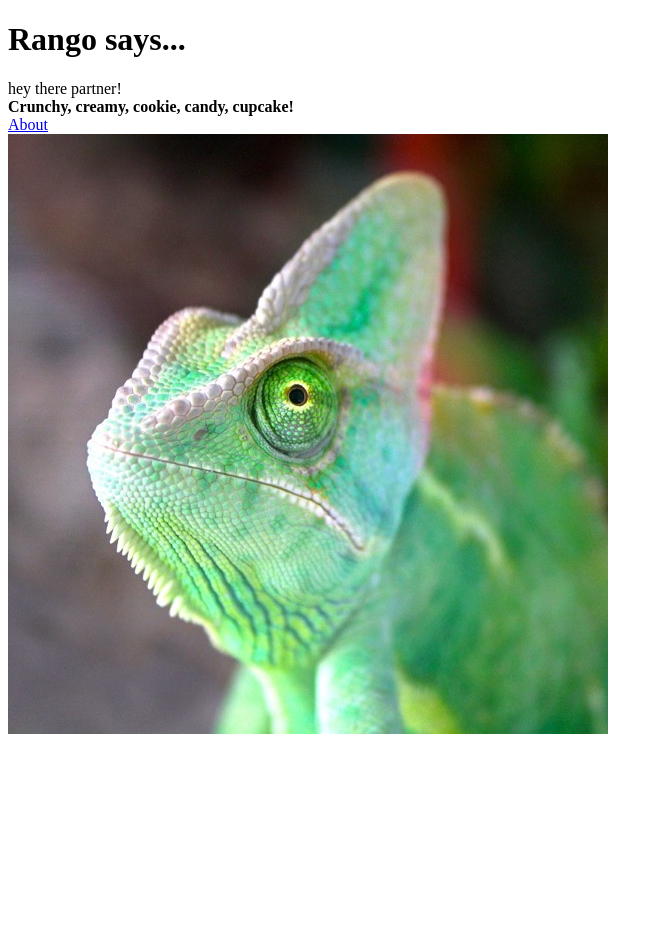
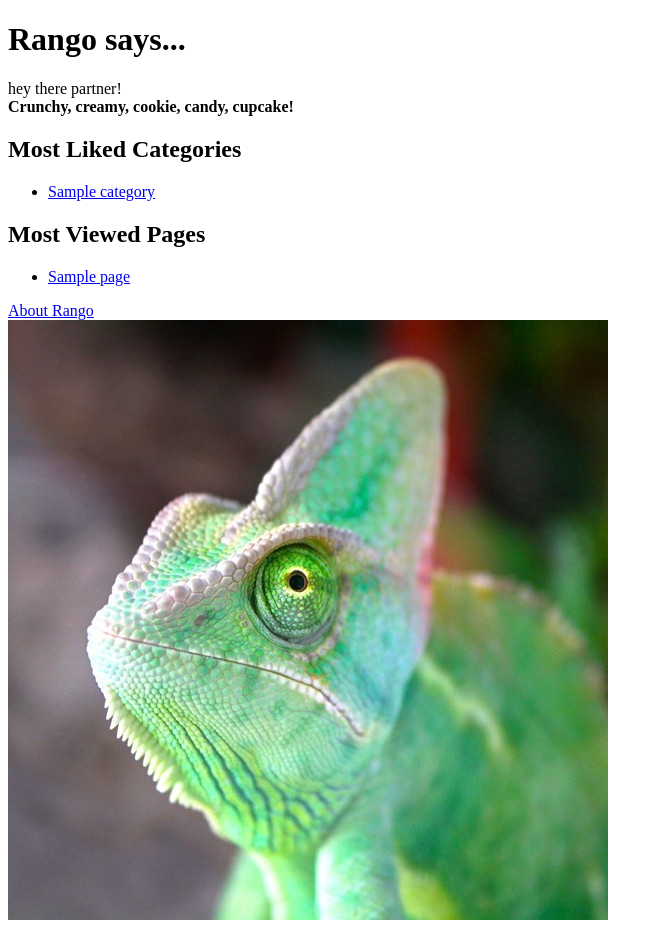
Before and after one commit to Smeshster/tango_with_django_project, a Django app: page / in a window 1280 px wide. Shown: the whole page, without its empty margins (0-663 px from the left). Before the commit the page ends 734 px from the top, so only its background shows below. Run offline with Django 3.2, Linux system fonts and the light colour scheme; tables that the repository leaves empty hold one stand-in row (values such as "Sample post").

Commit message:
Complete Chapter 6 exercises

```diff
--- a/rango/admin.py
+++ b/rango/admin.py
@@ -1,8 +1,12 @@
 from django.contrib import admin
 from rango.models import Category, Page
+
 # Register your models here.
 class PageAdmin(admin.ModelAdmin):
     list_display = ('title', 'category', 'url')
 
-admin.site.register(Category)
+class CategoryAdmin(admin.ModelAdmin):
+    prepopulated_fields = {'slug': ('name',)}
+
+admin.site.register(Category, CategoryAdmin)
 admin.site.register(Page, PageAdmin)
--- a/rango/models.py
+++ b/rango/models.py
@@ -1,10 +1,15 @@
 from django.db import models
-
+from django.template.defaultfilters import slugify
 # Create your models here.
 class Category(models.Model):
     name = models.CharField(max_length=128, unique=True)
     views = models.IntegerField(default=0)
     likes = models.IntegerField(default=0)
+    slug = models.SlugField(unique=True)
+
+    def save(self, *args, **kwargs):
+        self.slug = slugify(self.name)
+        super(Category, self).save(*args, **kwargs)
 
     class Meta:
         verbose_name_plural = 'Categories'
--- a/rango/urls.py
+++ b/rango/urls.py
@@ -9,5 +9,7 @@ app_name = 'rango'
 
 urlpatterns = [
     path('', views.index, name='index'),
-    path('about/', views.about, name='about')
+    path('about/', views.about, name='about'),
+    path('category/<slug:category_name_slug>/',
+         views.show_category, name='show_category'),
 ]
--- a/rango/views.py
+++ b/rango/views.py
@@ -1,11 +1,32 @@
 from django.shortcuts import render
+from rango.models import Category
+from django.http import HttpResponse
+from rango.models import Page
 
-from django.http import HttpResponse
 
 def index(request):
-    context_dict = {'boldmessage': 'Crunchy, creamy, cookie, candy, cupcake!'}
+    category_list = Category.objects.order_by('-likes')[:5]
+    page_list = Page.objects.order_by('-views')[:5]
+    context_dict = {}
+    context_dict['boldmessage'] = 'Crunchy, creamy, cookie, candy, cupcake!'
+    context_dict['categories'] = category_list
+    context_dict['pages'] = page_list
     return render(request, 'rango/index.html', context=context_dict)
 
 
 def about(request):
     return render(request, 'rango/about.html')
+
+def show_category(request, category_name_slug):
+
+    context_dict = {}
+
+    try:
+        category = Category.objects.get(slug=category_name_slug)
+        pages = Page.objects.filter(category=category)
+        context_dict['pages'] = pages
+        context_dict['category'] = category
+    except Category.DoesNotExist:
+        context_dict['category'] = None
+        context_dict['pages'] = None
+    return render(request, 'rango/category.html', context=context_dict)
--- a/templates/rango/index.html
+++ b/templates/rango/index.html
@@ -3,12 +3,9 @@
 {% load staticfiles %}
 
 <html>
-
-
     <head>
         <title>Rango</title>
     </head>
-
 
     <body>
         <h1>Rango says...</h1>
@@ -16,10 +13,40 @@
             hey there partner! <br />
             <strong>{{ boldmessage }}</strong><br />
         </div>
+
         <div>
-			<a href="/rango/about/">About</a><br />
-			<img src="{% static 'images/rango.jpg' %}"
-				alt="Picture of Rango" />
+            <h2>Most Liked Categories</h2>
+            {% if categories %}
+            <ul>
+                {% for category in categories %}
+                <li>
+                    <a href="/rango/category/{{ category.slug }}/">{{ category.name }}</a>
+                </li>
+                {% endfor %}
+            </ul>
+            {% else %}
+                <strong>There are no categories present.</strong>
+            {% endif %}
+        </div>
+
+        <div>
+            <h2>Most Viewed Pages</h2>
+            {% if pages %}
+            <ul>
+                {% for page in pages %}
+                <li>
+                    <a href="{{ page.url }}">{{ page.title }}</a>
+                </li>
+                {% endfor %}
+            </ul>
+            {% else %}
+                <strong>There are no pages present.</strong>
+            {% endif %}
+        </div>
+
+        <div>
+            <a href="/rango/about/">About Rango</a><br />
+            <img src="{% static "images/rango.jpg" %}" alt="Picture of Rango" />
         </div>
     </body>
-</hmtl>
+</html>
```
Also changed, not shown: populate_rango.py (+19 -9 lines), templates/rango/category.html (added, +32 -0 lines), rango/migrations/0003_category_slug.py (added). Lines whose indentation alone changed are shown as unchanged.
